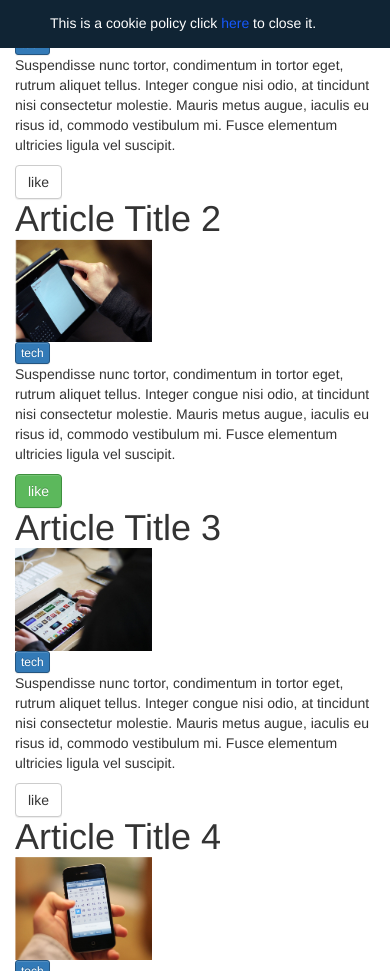
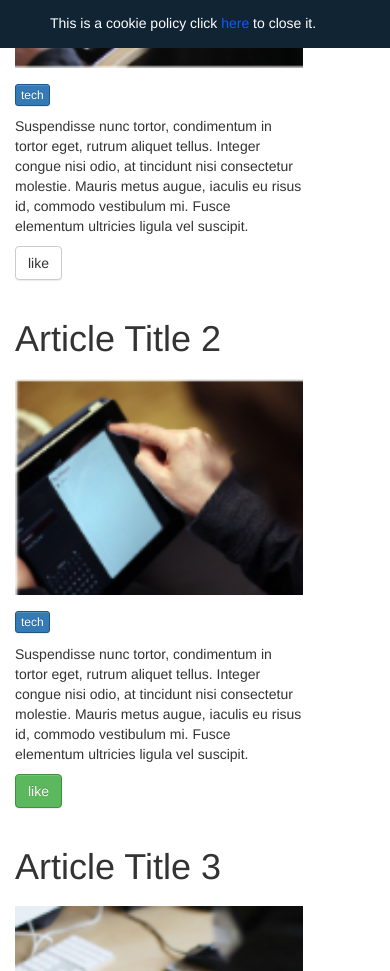
Before and after one commit to francescoabbatangelo/AbbatangeloRepository, a plain HTML site: page ProgettoFinale/index.html in a window 390 px wide. Shown: the part 796-1767 px from the top of the page. Drawn offline with nearby package versions, Linux system fonts and the light colour scheme.

Commit message:
Restyling in Bootstrap. Responsive complete

```diff
--- a/ProgettoFinale/index.html
+++ b/ProgettoFinale/index.html
@@ -60,7 +60,7 @@
 
 <!-- Parte Centrale -->
 <div class="row ">
-    <article class="col-lg-4 col-sm-6 col-xs-12">
+    <article class="col-md-4 col-sm-6 col-xs-12">
         <h1>Article Title 1</h1>
         <img src="src/img/immagine1.jpeg">
         <div>
@@ -75,7 +75,7 @@
             <button id="like1" class="btn btn-default remove_background">like</button>
         </div>
     </article>
-    <article class="col-lg-4 col-sm-6 col-xs-12">
+    <article class="col-md-4 col-sm-6 col-xs-12">
         <h1>Article Title 2</h1>
         <img src="src/img/immagine2.jpeg">
         <div>
@@ -90,7 +90,7 @@
             <button id="like2" class="btn btn-success remove_background">like</button>
         </div>
     </article>
-    <article class="col-lg-4 col-sm-6 col-xs-12">
+    <article class="col-md-4 col-sm-6 col-xs-12">
         <h1>Article Title 3</h1>
         <img src="src/img/immagine3.jpeg">
         <div>
@@ -105,7 +105,7 @@
             <button id="like3" class="btn btn-default remove_background">like</button>
         </div>
     </article>
-    <article class="col-lg-4 col-sm-6 col-xs-12">
+    <article class="col-md-4 col-sm-6 col-xs-12">
         <h1>Article Title 4</h1>
         <img src="src/img/immagine4.jpeg">
         <div>
--- a/ProgettoFinale/src/css/index.css
+++ b/ProgettoFinale/src/css/index.css
@@ -27,7 +27,7 @@ body, h1 {
 .jumbotron {
     background-color: #b8e7ff;
     padding-left: 50px;
-    padding-bottom: 50px;
+    padding-bottom: 15%;
 }
 
 .display-4 {
@@ -39,6 +39,9 @@ body, h1 {
     padding-right: 15%;
 }
 
+.jumbotron a{
+    float:left;
+}
 /*
 #h1_hero {
     padding-top: 50px;
@@ -121,7 +124,6 @@ footer {
     padding-left: 50px;
     padding-bottom: 15px;
     padding-top: 15px;
-
     position: fixed;
     bottom: 0;
     width: 100%;
@@ -164,6 +166,26 @@ hr {
     width: 100%;
     margin:0;
 }
+
+.row img {
+    width: 80%;
+    height: 80%;
+    padding-bottom: 15px;
+}
+
+.row h1 {
+    padding-bottom: 20px;
+}
+
+.row p {
+    padding-top: 3%;
+    padding-right: 20%;
+}
+
+.row article {
+    padding-bottom: 10%;
+}
+
 
 /*
 .myclass_btn_tech {
```
